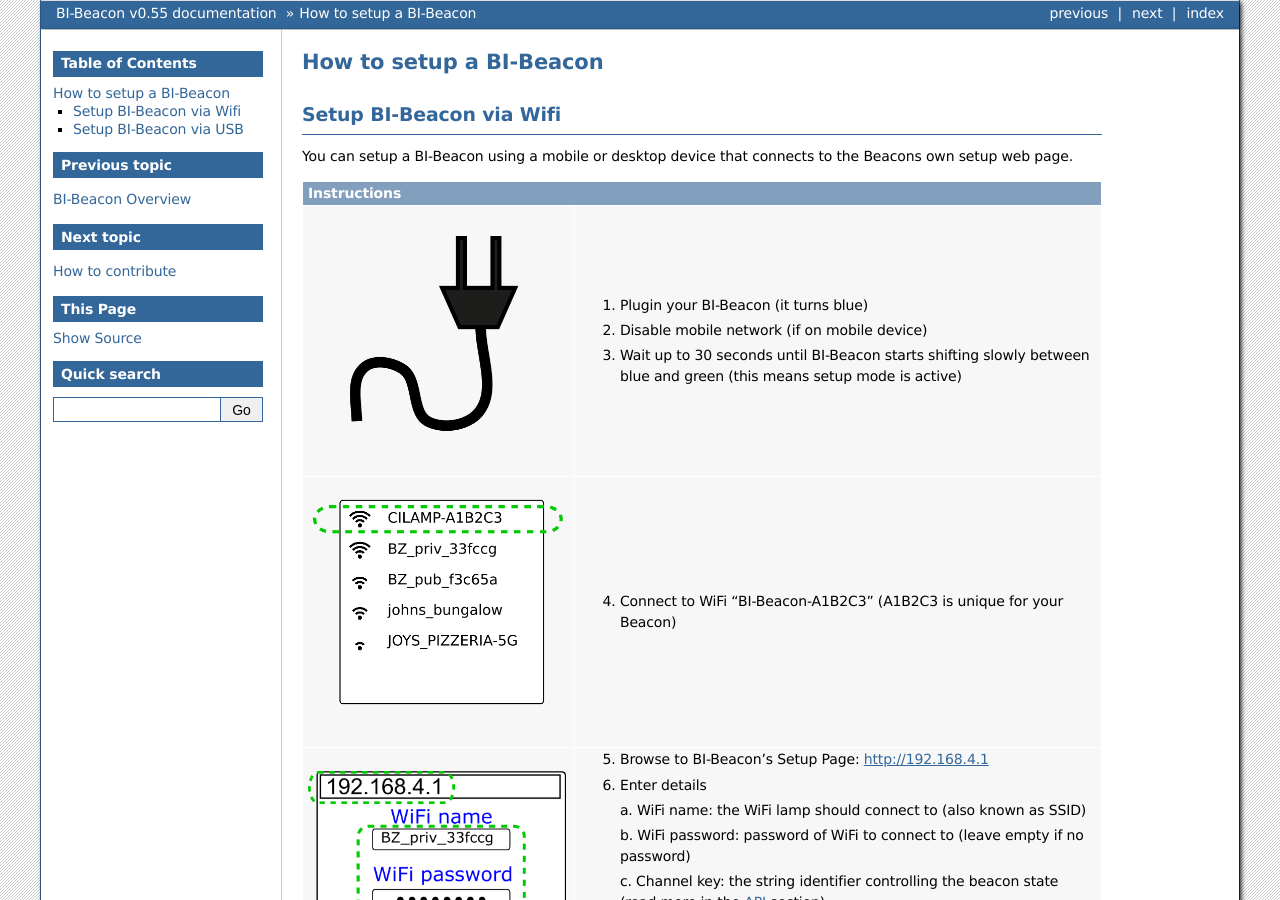
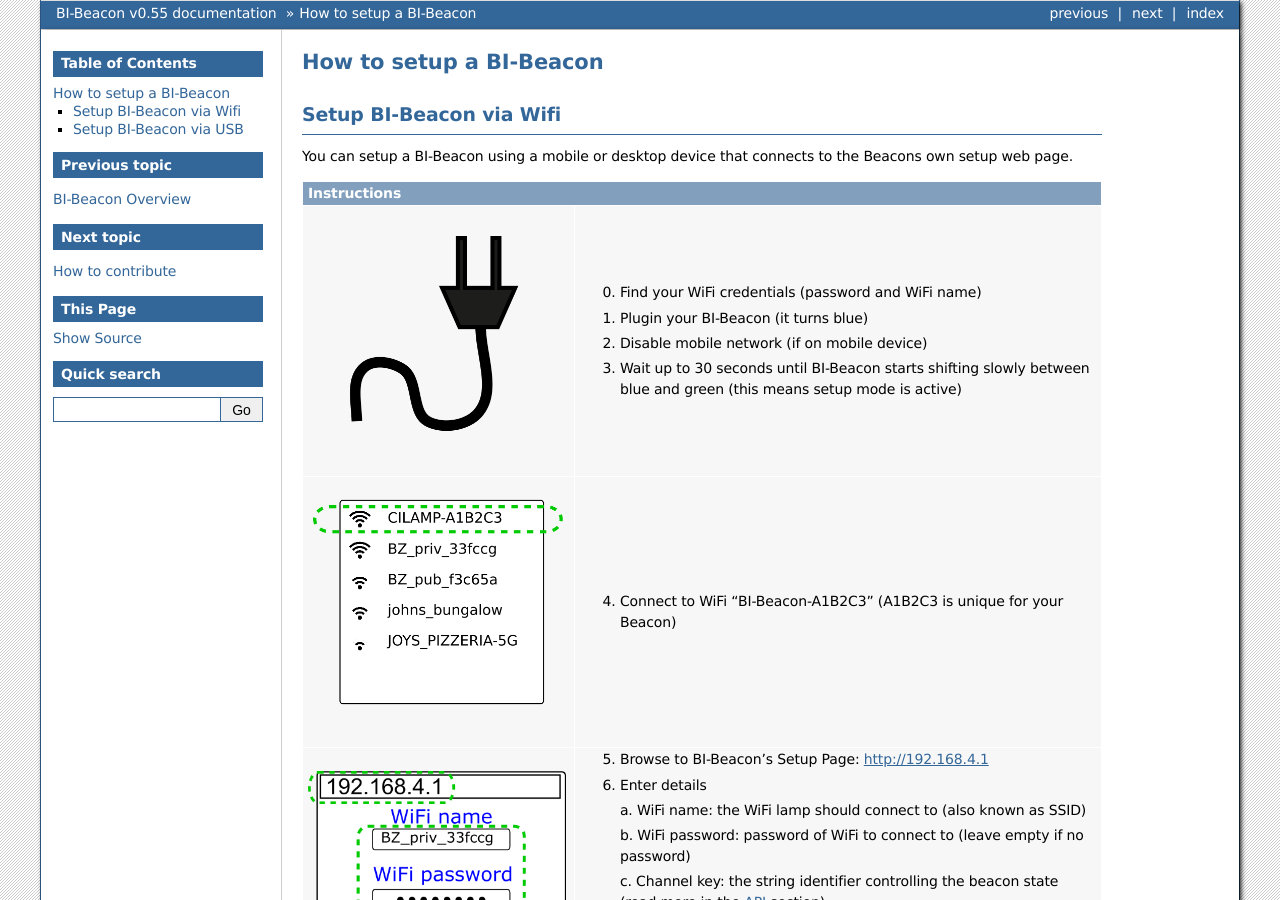
Before and after one commit to BI-Beacon/docs, a Sphinx documentation site: the page built from docs/setup.rst, in a window 1280 px wide and 900 px high. Built offline with Sphinx 7.4.7, drawn with Linux system fonts in a browser that asks for light colours; pages that are not in the unit, such as notebooks, are missing from menus.

Commit message:
add step 0 - find wifi credentials - to setup guide

```diff
--- a/docs/setup.rst
+++ b/docs/setup.rst
@@ -39,6 +39,7 @@ You can setup a BI-Beacon using a mobile or desktop device that connects to the
 |           Instructions                                              |
 +============+========================================================+
 |            |                                                        |
+|            | 0. Find your WiFi credentials (password and WiFi name) |
 |  |image1|  | 1. Plugin your BI-Beacon (it turns blue)               |
 |            | 2. Disable mobile network (if on mobile device)        |
 |            | 3. Wait up to 30 seconds until BI-Beacon starts        |
```
